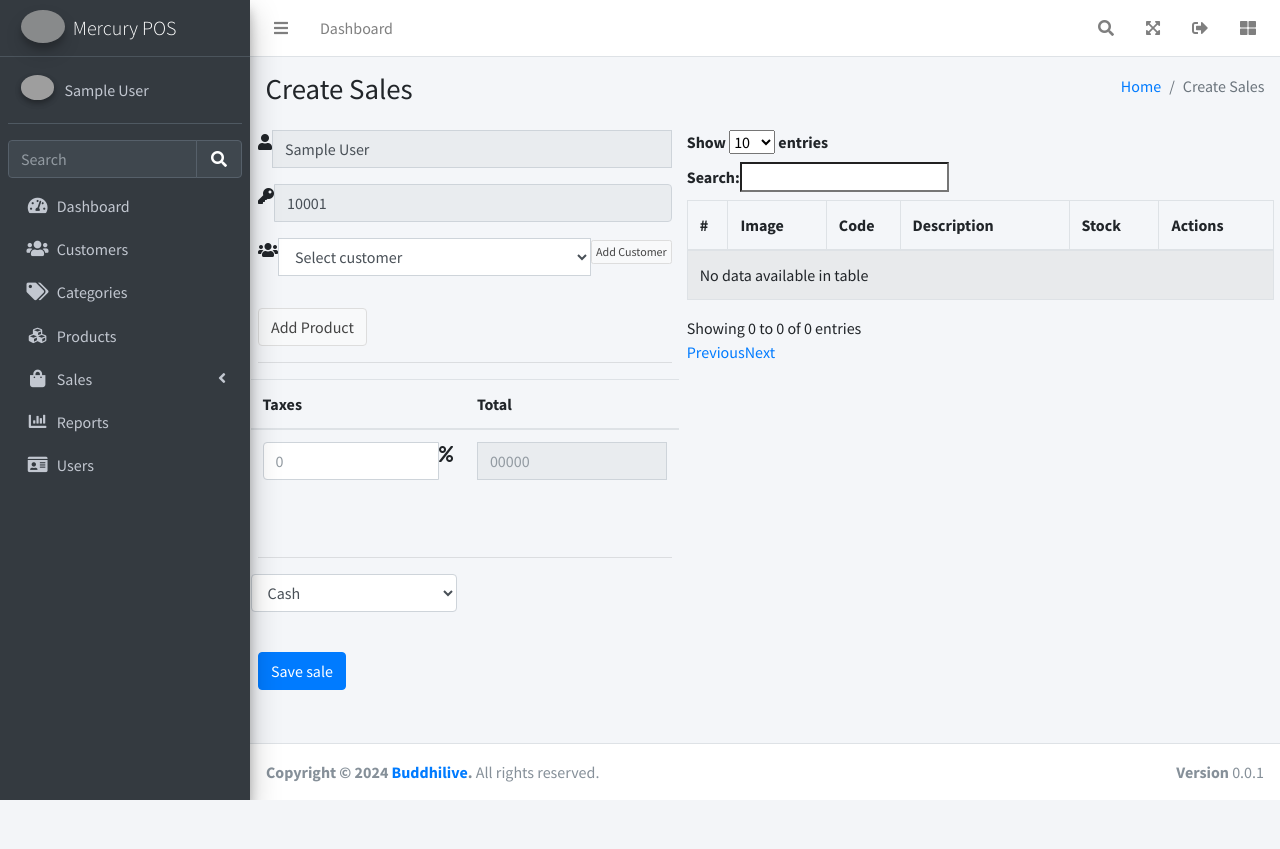
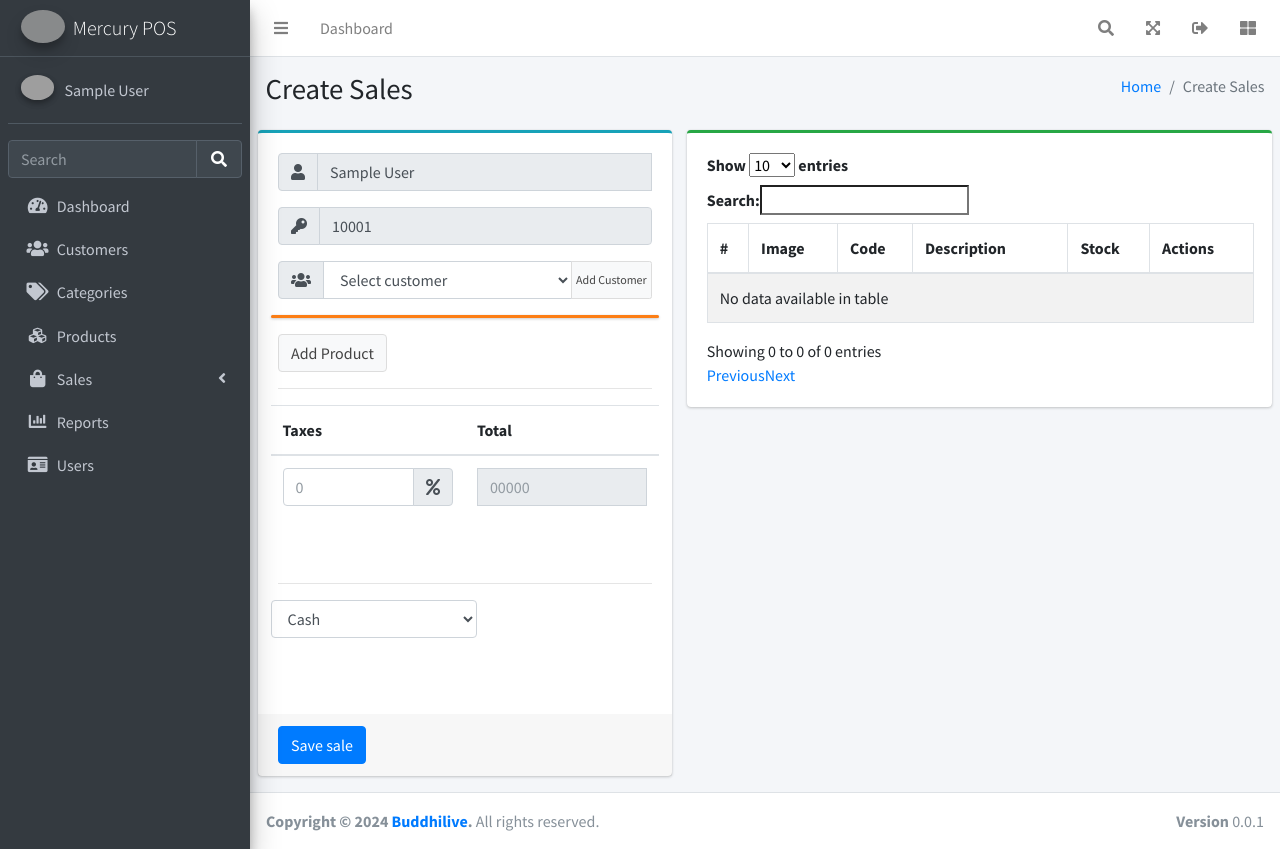
Before and after one commit to Buddhilive/mercury-pos, a PHP site: page /create-sales in a window 1280 px wide. Before the commit the page ends 800 px from the top, so only its background shows below. Run offline with PHP 8.4, Linux system fonts and the light colour scheme; the visitor is signed in with stand-in values (Sample User, id 1); data that the repository does not hold is empty; some libraries are stand-ins or nearby versions; grey boxes are pictures that could not be loaded.

Commit message:
Update create sale view

```diff
--- a/views/js/sales.js
+++ b/views/js/sales.js
@@ -40,18 +40,18 @@ $(".salesTable tbody").on("click", "button.addProductSale", function () {
             $(".newProduct").append(
                 '<div class="row" style="padding:5px 15px">' +
                 '<!-- Product description -->' +
-                '<div class="col-xs-6" style="padding-right:0px">' +
+                '<div class="col-md-6" style="padding-right:0px">' +
                 '<div class="input-group">' +
-                '<span class="input-group-addon"><button type="button" class="btn btn-danger btn-xs removeProduct" idProduct="' + idProduct + '"><i class="fa fa-times"></i></button></span>' +
+                '<div class="input-group-prepend"><span class="input-group-text"><button type="button" class="btn btn-danger btn-xs removeProduct" idProduct="' + idProduct + '"><i class="fa fa-times"></i></button></span></div>' +
                 '<input type="text" class="form-control newProductDescription" idProduct="' + idProduct + '" name="addProductSale" value="' + description + '" readonly required>' +
                 '</div>' +
                 '</div>' +
                 '<!-- Product quantity -->' +
-                '<div class="col-xs-3">' +
+                '<div class="col-md-3">' +
                 '<input type="number" class="form-control newProductQuantity" name="newProductQuantity" min="1" value="1" stock="' + stock + '" newStock="' + Number(stock - 1) + '" required>' +
                 '</div>' +
                 '<!-- product price -->' +
-                '<div class="col-xs-3 enterPrice" style="padding-left:0px">' +
+                '<div class="col-md-3 enterPrice" style="padding-left:0px">' +
                 '<div class="input-group">' +
                 '<span class="input-group-addon"><i class="ion ion-social-usd"></i></span>' +
                 '<input type="text" class="form-control newProductPrice" realPrice="' + price + '" name="newProductPrice" value="' + price + '" readonly required>' +
@@ -90,7 +90,7 @@ var idRemoveProduct = [];
 localStorage.removeItem("removeProduct");
 
 $(".saleForm").on("click", "button.removeProduct", function () {
-    $(this).parent().parent().parent().parent().remove();
+    $(this).parent().parent().parent().parent().parent().remove();
     var idProduct = $(this).attr("idProduct");
 
     if (localStorage.getItem("removeProduct") == null) {
--- a/views/modules/create-sales.php
+++ b/views/modules/create-sales.php
@@ -20,15 +20,14 @@
     <section class="content">
         <div class="row">
             <div class="col-lg-5 col-xs-12">
-                <div class="box box-success">
-                    <div class="box-header with-border"></div>
+                <div class="card card-info card-outline">
                     <form role="form" method="post" class="saleForm">
-                        <div class="box-body">
-                            <div class="box">
-
+                        <div class="card-body">
                             <div class="form-group">
                                 <div class="input-group">
-                                        <span class="input-group-addon"><i class="fa fa-user"></i></span>
+                                    <div class="input-group-prepend">
+                                        <span class="input-group-text"><i class="fa fa-user"></i></span>
+                                    </div>
                                     <input type="text" class="form-control" name="newSeller" id="newSeller" value="<?php echo $_SESSION["name"]; ?>" readonly>
                                     <input type="hidden" name="idSeller" value="<?php echo $_SESSION["id"]; ?>">
                                 </div>
@@ -36,7 +35,9 @@
 
                             <div class="form-group">
                                 <div class="input-group">
-                                        <span class="input-group-addon"><i class="fa fa-key"></i></span>
+                                    <div class="input-group-prepend">
+                                        <span class="input-group-text"><i class="fa fa-key"></i></span>
+                                    </div>
                                     <?php
                                     $item = null;
                                     $value = null;
@@ -57,7 +58,9 @@
 
                             <div class="form-group">
                                 <div class="input-group">
-                                        <span class="input-group-addon"><i class="fa fa-users"></i></span>
+                                    <div class="input-group-prepend">
+                                        <span class="input-group-text"><i class="fa fa-users"></i></span>
+                                    </div>
                                     <select class="form-control" name="selectCustomer" id="selectCustomer" required>
                                         <option value="">Select customer</option>
                                         <?php
@@ -72,11 +75,12 @@
                                         ?>
                                     </select>
 
-                                        <span class="input-group-addon"><button type="button" class="btn btn-default btn-xs" data-toggle="modal" data-target="#modalAddCustomer" data-dismiss="modal">Add Customer</button></span>
+                                    <div class="input-group-append">
+                                        <button type="button" class="btn btn-default btn-xs" data-toggle="modal" data-target="#modalAddCustomer" data-dismiss="modal">Add Customer</button>
                                     </div>
                                 </div>
 
-                                <div class="form-group row newProduct">
+                                <div class="card card-orange card-outline mt-3 form-group row newProduct">
 
                                 </div>
 
@@ -102,7 +106,11 @@
 
                                                             <input type="hidden" name="newNetPrice" id="newNetPrice" required>
 
-                                                            <span class="input-group-addon"><i class="fa fa-percent"></i></span>
+                                                            <div class="input-group-append">
+                                                                <span class="input-group-text">
+                                                                    <i class="fa fa-percent"></i>
+                                                                </span>
+                                                            </div>
                                                         </div>
                                                     </td>
                                                     <td style="width: 50%">
@@ -142,11 +150,10 @@
                             </div>
                         </div>
 
-                        <div class="box-footer">
+                        <div class="card-footer">
                             <button type="submit" class="btn btn-primary pull-right">Save sale</button>
                         </div>
                     </form>
-
                     <?php
                     $saveSale = new SalesController();
                     $saveSale->createSale();
@@ -155,10 +162,8 @@
             </div>
 
             <div class="col-lg-7 hidden-md hidden-sm hidden-xs">
-                <div class="box box-warning">
-                    <div class="box-header with-border"></div>
-
-                    <div class="box-body">
+                <div class="card card-success card-outline">
+                    <div class="card-body">
                         <table class="table table-bordered table-striped dt-responsive salesTable">
                             <thead>
                                 <tr>
@@ -184,12 +189,12 @@
     <div class="modal-dialog">
         <div class="modal-content">
             <div class="modal-header">
-                <h4 class="modal-title">Add category</h4>
+                <h4 class="modal-title">Add customer</h4>
                 <button type="button" class="close" data-dismiss="modal" aria-label="Close">
                     <span aria-hidden="true">&times;</span>
                 </button>
             </div>
-            form role="form" method="POST" enctype="multipart/form-data">
+            <form role="form" method="POST" enctype="multipart/form-data">
                 <div class="modal-body">
                     <div class="box-body">
                         <div class="form-group">
```
Lines whose indentation alone changed are shown as unchanged.
